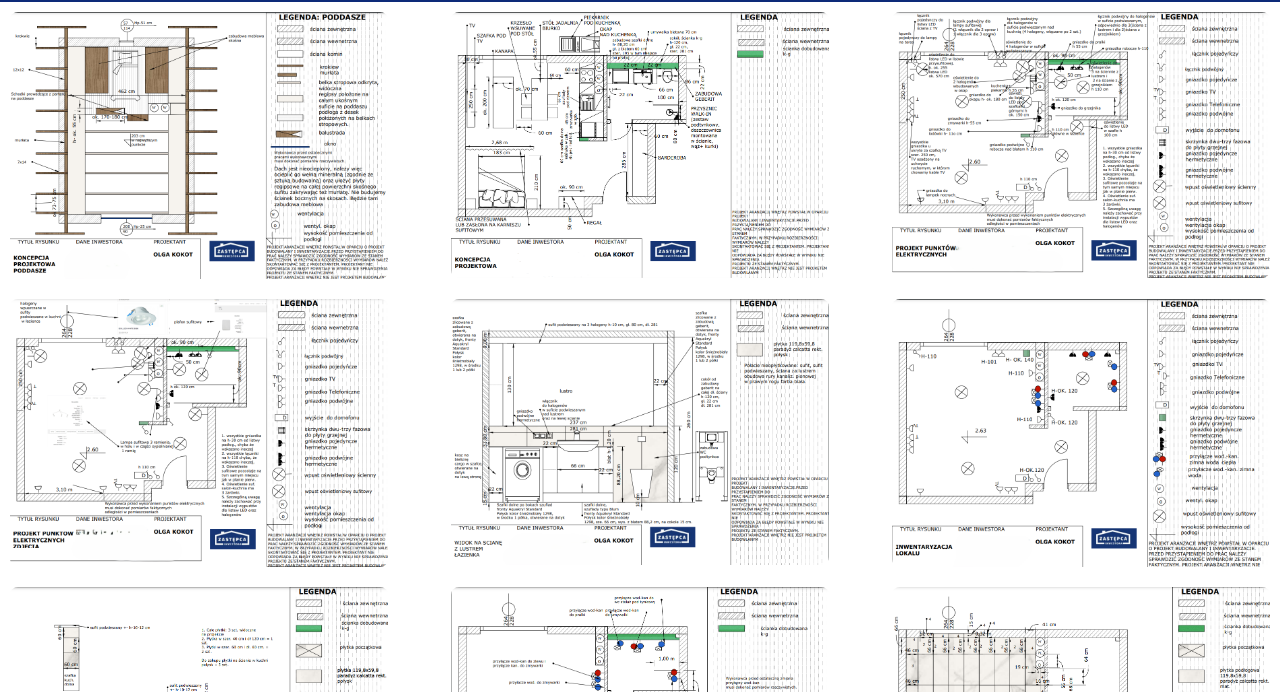
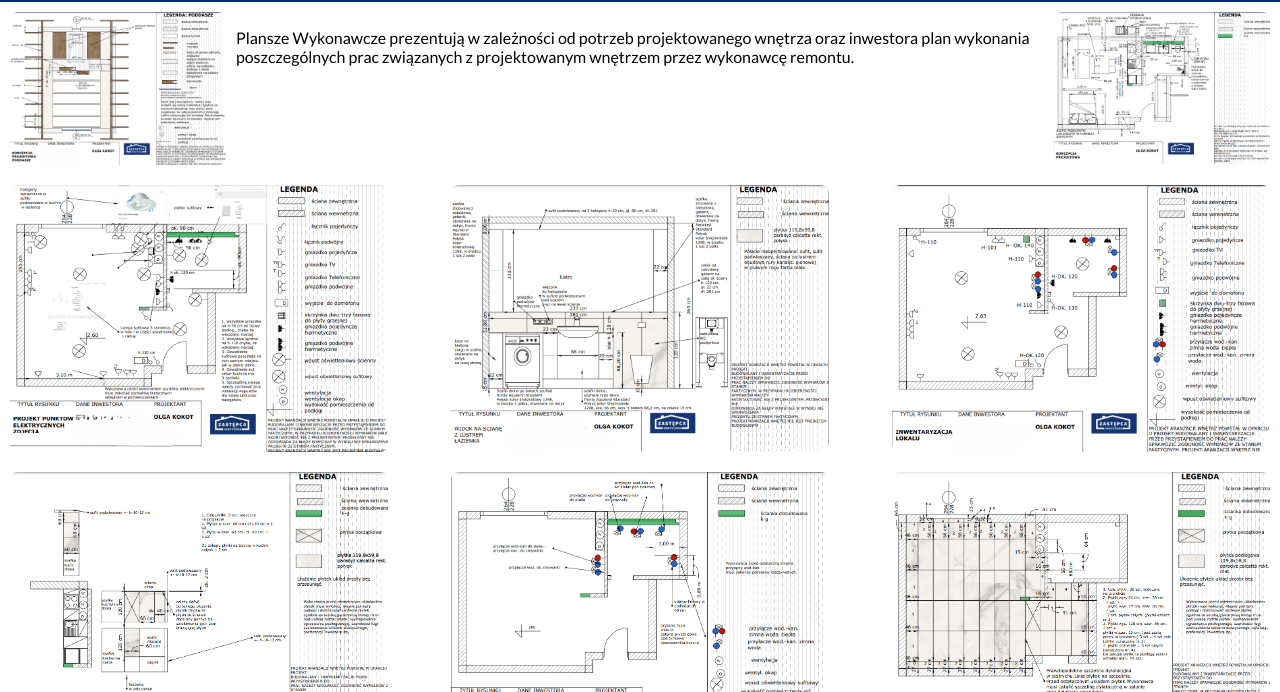
Before and after one commit to OlgaKokot/OlgaKokot.github.io, a plain HTML site: page koncepcje.html in a window 1280 px wide. Shown: the part 108-800 px from the top of the page. Drawn offline with Linux system fonts and the light colour scheme.

Commit message:
Update koncepcje.html

```diff
--- a/koncepcje.html
+++ b/koncepcje.html
@@ -27,11 +27,15 @@
             <div class="photo">
               <img src="koncepcja_2.png" onclick="openModal(this)"/>
             </div>
+            <div>
+                <p>
+                Plansze Wykonawcze prezentują w zależności od potrzeb projektowanego wnętrza oraz inwestora
+                plan wykonania poszczególnych prac związanych z projektowanym wnętrzem przez wykonawcę
+                remontu.
+                </p>
+            </div>
             <div class="photo">
               <img src="plansza_1.png" onclick="openModal(this)"/>
-            </div>
-            <div class="photo">
-              <img src="plansza_elektr_1.3.png"  onclick="openModal(this)"/>
             </div>
         </div>
 
@@ -78,6 +82,9 @@
             <div class="photo">
               <img src="plansza_elektr_11.png" onclick="openModal(this)"/>
             </div>
+            <div class="photo">
+              <img src="plansza_elektr_1.3.png"  onclick="openModal(this)"/>
+            </div>
         </div>
 
         <div id="myModal" class="modal">
```
